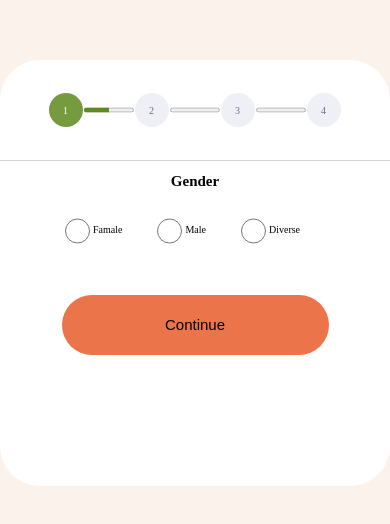
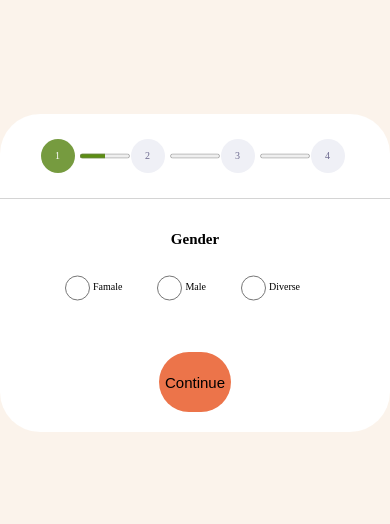
Before and after one commit to Andrey29an/git, a plain HTML site: page main.html in a window 390 px wide. Shown: the part 152-676 px from the top of the page. Drawn offline with Linux system fonts and the light colour scheme.

Commit message:
wizard01

```diff
--- a/scss/main.scss
+++ b/scss/main.scss
@@ -13,21 +13,23 @@ section{
         background-color: white;
         display: flex;
         flex-wrap: wrap;
-        width: 996px;
-        height: 426px;
+        // width: 996px;
+        // height: 426px;
         border-radius: 40px;
+        flex-direction: column;
         @media(max-width: 650px){
             width: 400px;
             font-size: 10px;
         }
         .wizard__item1{
-            width: 100%;
-            height: 100px;
+            // width: 100%;
+            // height: 100px;
             border-bottom: rgb(212, 212, 212) 1px solid;
             display: flex;
             flex-direction: row;
             justify-content: center;
             align-items: center;
+            padding: 25px;
             progress{
                 width: 100px;
                 accent-color: #5c8e12;
@@ -49,7 +51,7 @@ section{
                 margin-right: 20px;
                 color: #6F6C90;
                 @media(max-width: 650px){
-                    margin-right: 1px;
+                    margin-right: 5px;
                 }
             }
             .wizard__item1__Yes{
@@ -63,13 +65,14 @@ section{
                 border-radius: 20px;
                 color: #FFFFFF;
                 @media(max-width: 650px){
-                    margin-right: 1px;
+                    margin-right: 5px;
                 }
             }
         }
         .wizard__form-gender{
-            width: 100%;
-            height: 382px;
+            // width: 100%;
+            // height: 382px;
+            padding: 20px;
             display: flex;
             // justify-content: ;
             align-items: center;
@@ -97,7 +100,7 @@ section{
                 }
             }
             button{
-                width: 267px;
+                // width: 267px;
                 height: 60px;
                 border-radius: 40px;
                 border: none;
```
Also changed, not shown: css/main.css.
